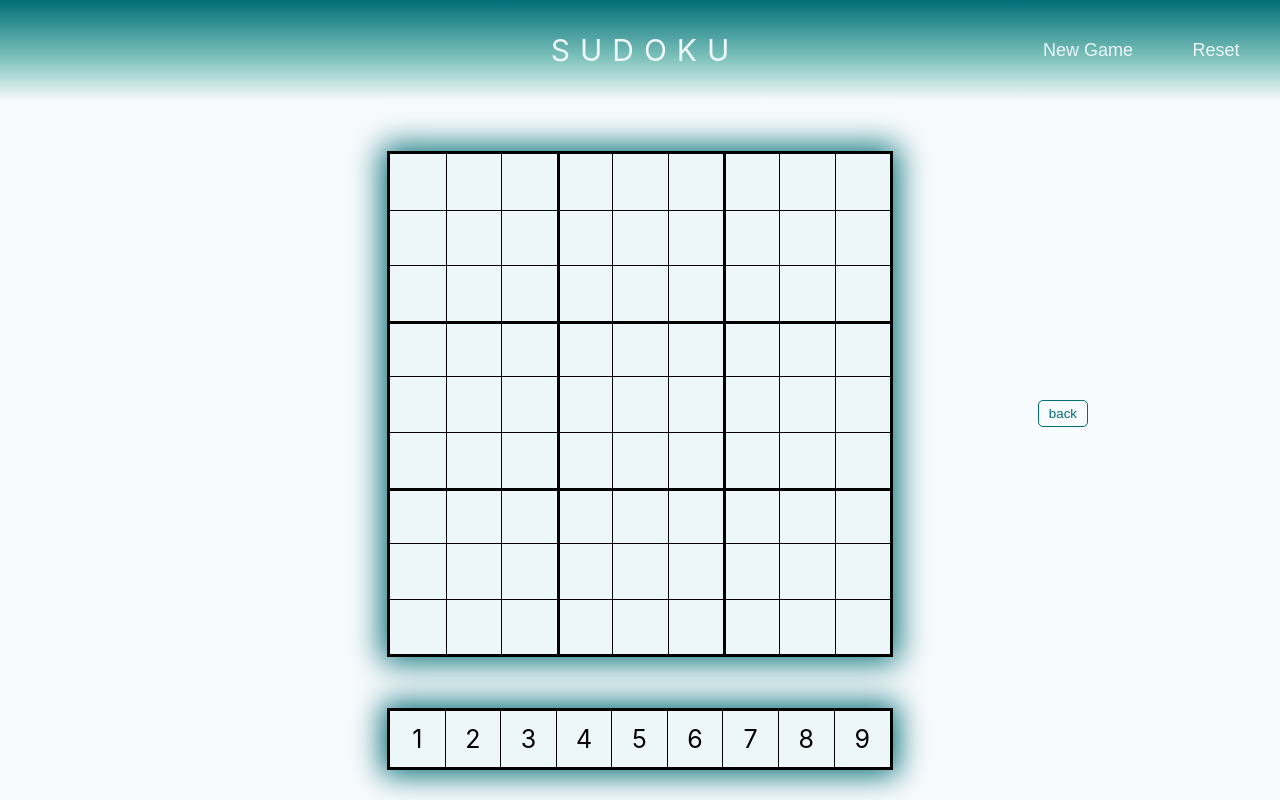
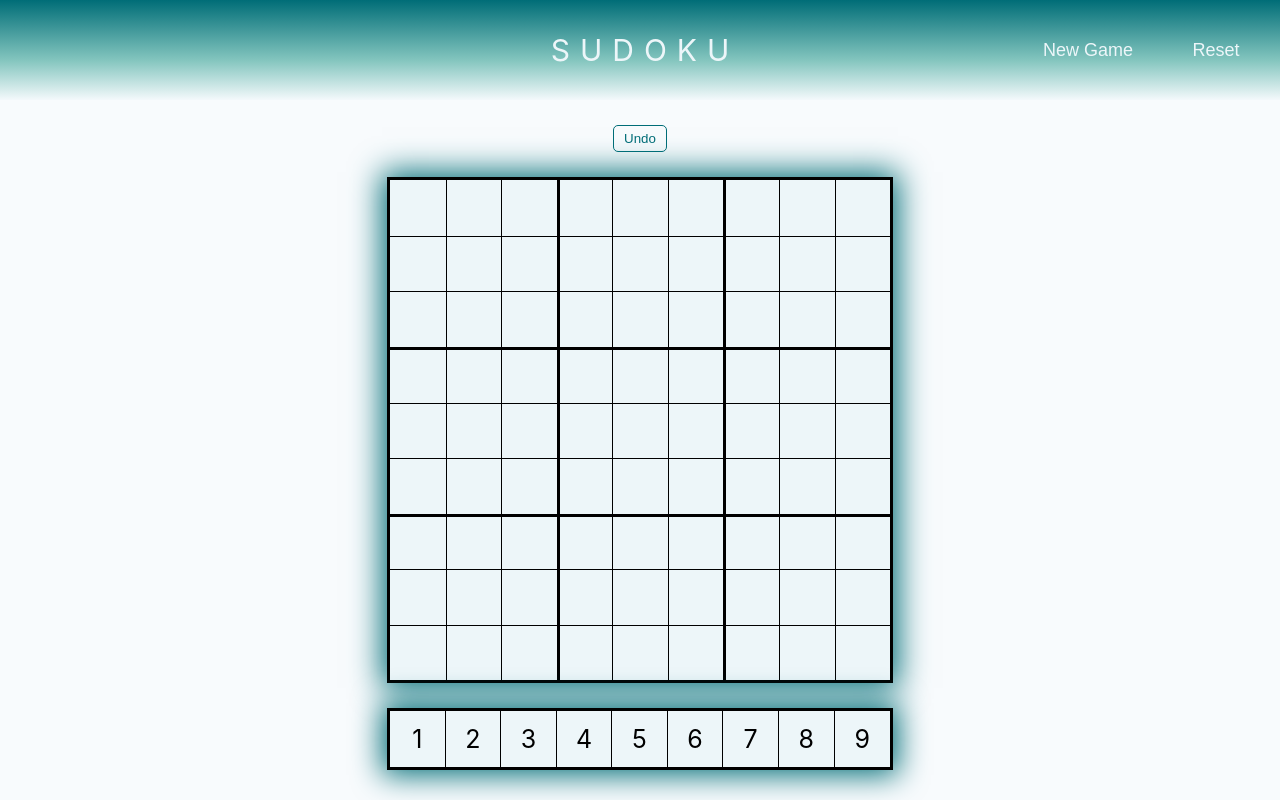
Before and after one commit to olyt/sudoku, a React (Create React App) app: page / in a window 1280 px wide. Built offline with nearby package versions, Linux system fonts and the light colour scheme.

Commit message:
rework history into undo feature

```diff
--- a/src/App.tsx
+++ b/src/App.tsx
@@ -7,7 +7,7 @@ import { useAppContext } from './context/AppContext';
 import styled from 'styled-components';
 import useGameStatusTracking from './hooks/useGameStatusTracking';
 import { resetClickedCell } from './context/clickedCell/actions';
-import History from './components/History/History';
+import UndoButton from './components/Buttons/UndoButton';
 
 const AppWrapper = styled.div`
   text-align: center;
@@ -47,7 +47,7 @@ const App: React.FC = () => {
   return (
     <AppWrapper onClick={undoClickedCell}>
       <Header />
-      <History />
+      <UndoButton />
       <BoardGrid />
       <DigitsGrid />
       {modal.isOpen && <Modal />}
--- a/src/components/Buttons/HistoryButton.tsx
+++ b/src/components/Buttons/UndoButton.tsx
@@ -1,3 +1,4 @@
+import React, { MouseEventHandler } from 'react';
 import styled, {
   css,
   DefaultTheme,
@@ -7,6 +8,8 @@ import styled, {
   ThemeProps,
 } from 'styled-components';
 import BasicButton from './BasicButton';
+import { useAppContext } from '../../context/AppContext';
+import { tryToUndo } from '../../context/history/operations';
 
 type TStyledProps = {
   error: boolean;
@@ -45,7 +48,7 @@ const animation = (
   animation: ${getShake(theme)} 0.4s 1 linear;
 `;
 
-const HistoryButton = styled(BasicButton)<TStyledProps>`
+const UndoStyledButton = styled(BasicButton)<TStyledProps>`
   padding: 5px 10px;
   box-sizing: border-box;
   border: 1px solid ${({ theme }) => theme.primary};
@@ -59,4 +62,18 @@ const HistoryButton = styled(BasicButton)<TStyledProps>`
   }
 `;
 
-export default HistoryButton;
+const UndoButton: React.FC = () => {
+  const { dispatch, history } = useAppContext();
+
+  const handleUndo: MouseEventHandler<HTMLButtonElement> = () => {
+    dispatch(tryToUndo());
+  };
+
+  return (
+    <UndoStyledButton onClick={handleUndo} error={history.error}>
+      Undo
+    </UndoStyledButton>
+  );
+};
+
+export default UndoButton;
--- a/src/components/History/History.tsx
+++ /dev/null
@@ -1,42 +0,0 @@
-import React, { MouseEventHandler } from 'react';
-import HistoryButton from '../Buttons/HistoryButton';
-import styled from 'styled-components';
-import { useAppContext } from '../../context/AppContext';
-import { tryToUndo } from '../../context/history/operations';
-
-const HistoryWrapper = styled.div`
-  position: absolute;
-  top: 50%;
-  right: 15%;
-  display: flex;
-  align-items: center;
-  gap: 10px;
-
-  @media (min-width: ${({ theme }) =>
-      theme.breakpoints.smPlus}) and (max-width: ${({ theme }) =>
-      theme.breakpoints.lg}) {
-    position: initial;
-  }
-
-  @media (max-width: ${({ theme }) => theme.breakpoints.sm}) {
-    position: initial;
-  }
-`;
-
-const History: React.FC = () => {
-  const { dispatch, history } = useAppContext();
-
-  const handleGoBack: MouseEventHandler<HTMLButtonElement> = () => {
-    dispatch(tryToUndo());
-  };
-
-  return (
-    <HistoryWrapper>
-      <HistoryButton error={history.error} onClick={handleGoBack}>
-        back
-      </HistoryButton>
-    </HistoryWrapper>
-  );
-};
-
-export default History;
```
